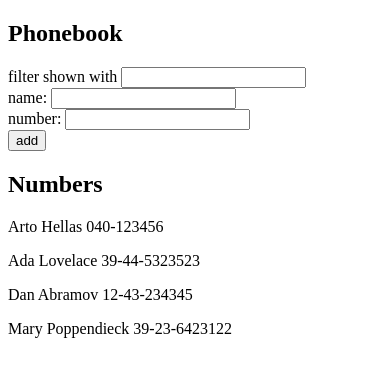
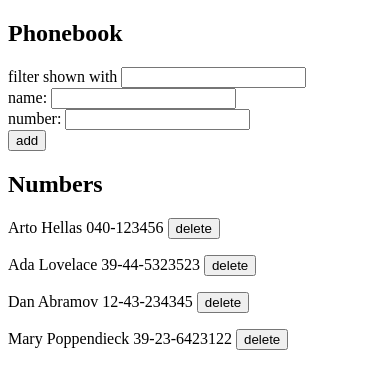
Before and after one commit to Devsharma08/fullstack-open, a React (Vite) app in the folder part-2/phonebook/: page / in a window 390 px wide. Shown: the top 388 px of the page. Built offline with nearby package versions, Linux system fonts and the light colour scheme; data requests are answered from the project's data file.

Commit message:
complete phonebook backend exercises

```diff
--- a/part-2/phonebook/src/App.jsx
+++ b/part-2/phonebook/src/App.jsx
@@ -2,17 +2,15 @@ import { useEffect, useState } from 'react'
 import Filter from './Filter';
 import PersonForm from './PersonForm';
 import Persons from './Persons';
-import axios from 'axios';
+import personsService from './services/persons';
 
 const App = () => {
 
 
-   const [persons, setPersons] = useState();
+   const [persons, setPersons] = useState([]);
 
    useEffect(()=>{
-    axios.get('http://localhost:3001/persons').then(response => {
-      setPersons(response.data);
-    })
+    personsService.getAll().then(setPersons)
    },[])
 
   const [newName, setNewName] = useState('');
@@ -29,15 +27,6 @@ const App = () => {
     setNewPhoneNo(event.target.value);
   }
 
-  const checkIfPersonalreadyExists = (personObject) => {
-    const personExists = persons.filter(person => person.name === personObject.name);
-    if (personExists.length > 0) {
-      alert(`${personObject.name} is already added to phonebook`);
-      return true;
-    }
-    return false;
-  }
-
   const handleFiltering = (event) => {
     setFilterText(event.target.value);
   }
@@ -47,13 +36,30 @@ const App = () => {
     const personObject = {
       name: newName,
       number: newPhoneNo,
-      id: persons.length > 0 ? Math.max(...persons.map(p => p.id)) + 1 : 1
     }
-    if (!checkIfPersonalreadyExists(personObject)) {
-      setPersons([...persons, personObject]);
+
+    const existingPerson = persons.find(person => person.name === newName)
+    if (existingPerson) {
+      if (window.confirm(`${newName} is already added to phonebook, replace the old number with a new one?`)) {
+        personsService.update(existingPerson.id, personObject).then(updatedPerson => {
+          setPersons(persons.map(person => person.id === existingPerson.id ? updatedPerson : person))
+        })
+      }
+    } else {
+      personsService.create(personObject).then(createdPerson => {
+        setPersons(persons.concat(createdPerson))
+      })
     }
     setNewName('');
     setNewPhoneNo('');
+  }
+
+  const handleDeletePerson = person => {
+    if (window.confirm(`Delete ${person.name}?`)) {
+      personsService.remove(person.id).then(() => {
+        setPersons(persons.filter(currentPerson => currentPerson.id !== person.id))
+      })
+    }
   }
 
   return (
@@ -63,7 +69,7 @@ const App = () => {
       <Filter filter={filterText} handleFilterChange={handleFiltering} />
       <PersonForm addPerson={handleAddPerson} newName={newName} handleNameChange={handleChangePersonName} newNumber={newPhoneNo} handleNumberChange={handleChangePhoneNo} />
       <h2>Numbers</h2>
-      <Persons persons={persons} filter={filterText} />
+      <Persons persons={persons} filter={filterText} onDelete={handleDeletePerson} />
     </div>
   )
 }
--- a/part-2/phonebook/src/Persons.jsx
+++ b/part-2/phonebook/src/Persons.jsx
@@ -1,11 +1,11 @@
-const Persons = ({ persons, filter }) => {
+const Persons = ({ persons, filter, onDelete }) => {
   const filteredPersons = persons?.filter(person => person.name.toLowerCase().includes(filter.toLowerCase()));
   return (
     <div>
       {
         filter?.length > 0
-          ? filteredPersons?.map((person) => <p key={person.id}>{person.name} <span>{person.number}</span></p>)
-          : persons?.map((person) => <p key={person.id}>{person.name} <span>{person.number}</span></p>)
+          ? filteredPersons?.map((person) => <p key={person.id}>{person.name} <span>{person.number}</span> <button onClick={() => onDelete(person)}>delete</button></p>)
+          : persons?.map((person) => <p key={person.id}>{person.name} <span>{person.number}</span> <button onClick={() => onDelete(person)}>delete</button></p>)
       }
     </div>
   )
--- /dev/null
+++ b/part-2/phonebook/src/services/persons.js
@@ -0,0 +1,14 @@
+import axios from 'axios'
+
+const baseUrl = 'http://localhost:3001/persons'
+
+const getAll = () => axios.get(baseUrl).then(response => response.data)
+
+const create = newPerson => axios.post(baseUrl, newPerson).then(response => response.data)
+
+const update = (id, updatedPerson) =>
+  axios.put(`${baseUrl}/${id}`, updatedPerson).then(response => response.data)
+
+const remove = id => axios.delete(`${baseUrl}/${id}`)
+
+export default { getAll, create, update, remove }
```
